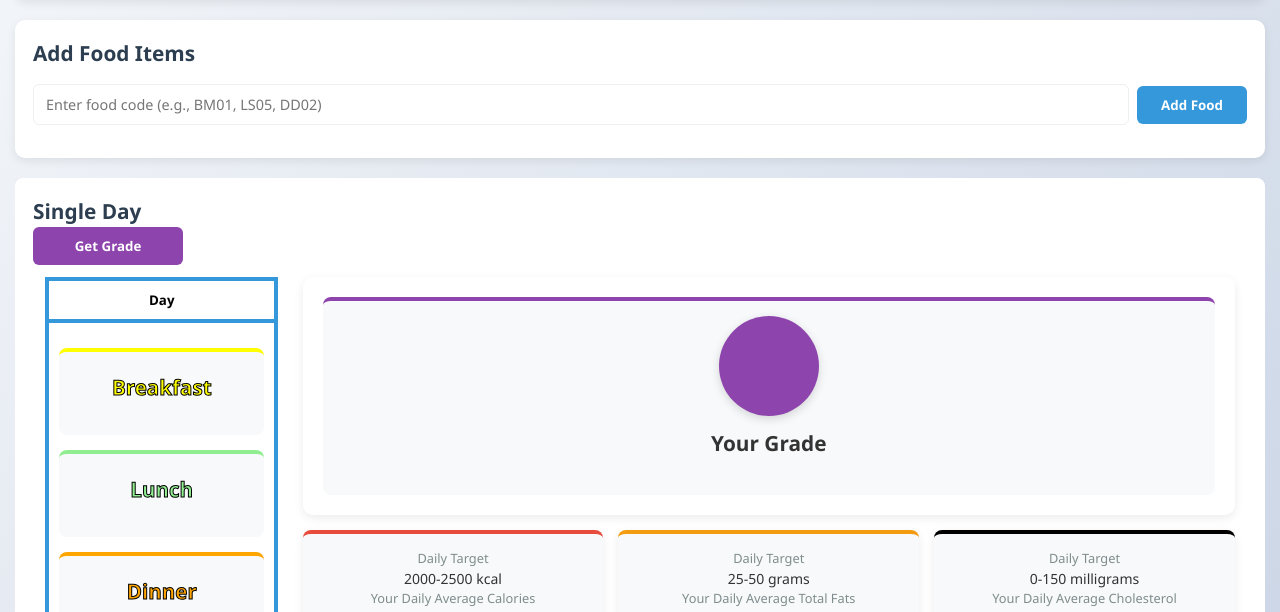
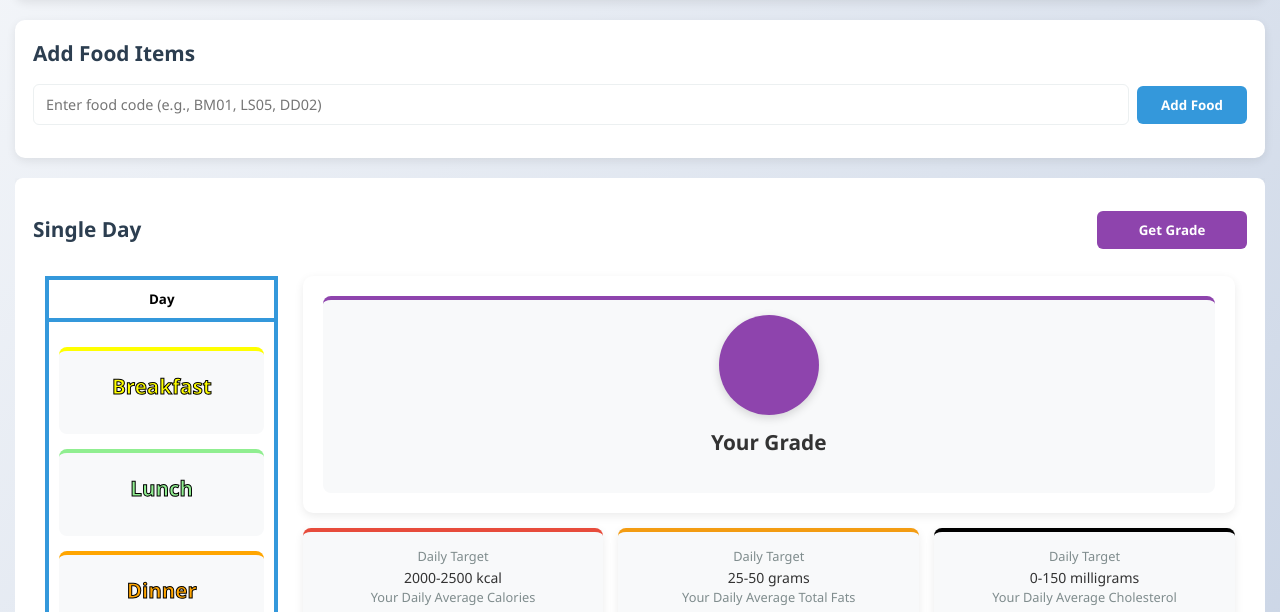
Before and after one commit to Vista-AST-LLC/nutrition-cart, a website with bundled scripts: page public/html/Page4SingleDay.html in a window 1280 px wide. Shown: the part 166-778 px from the top of the page. Built offline with nearby package versions, Linux system fonts and the light colour scheme.

Commit message:
Fixed get grade button location

```diff
--- a/public/html/Page4SingleDay.html
+++ b/public/html/Page4SingleDay.html
@@ -47,9 +47,11 @@
 
             <div class="panel-container">
                 <div class="card" id="calendar">
-                    <div class="meal-plan-title">
+                    <div class="page-title">
                         <h2>Single Day</h2>
-                        <button id="singleDayGradeButton" class="get-grade-button">Get Grade</button>
+                        <div class="button-container">
+                            <button id="singleDayGradeButton" class="get-grade-button">Get Grade</button>
+                        </div>
                     </div>
                     <div class="grade-menu">
                         <table id="individualDay">
```
